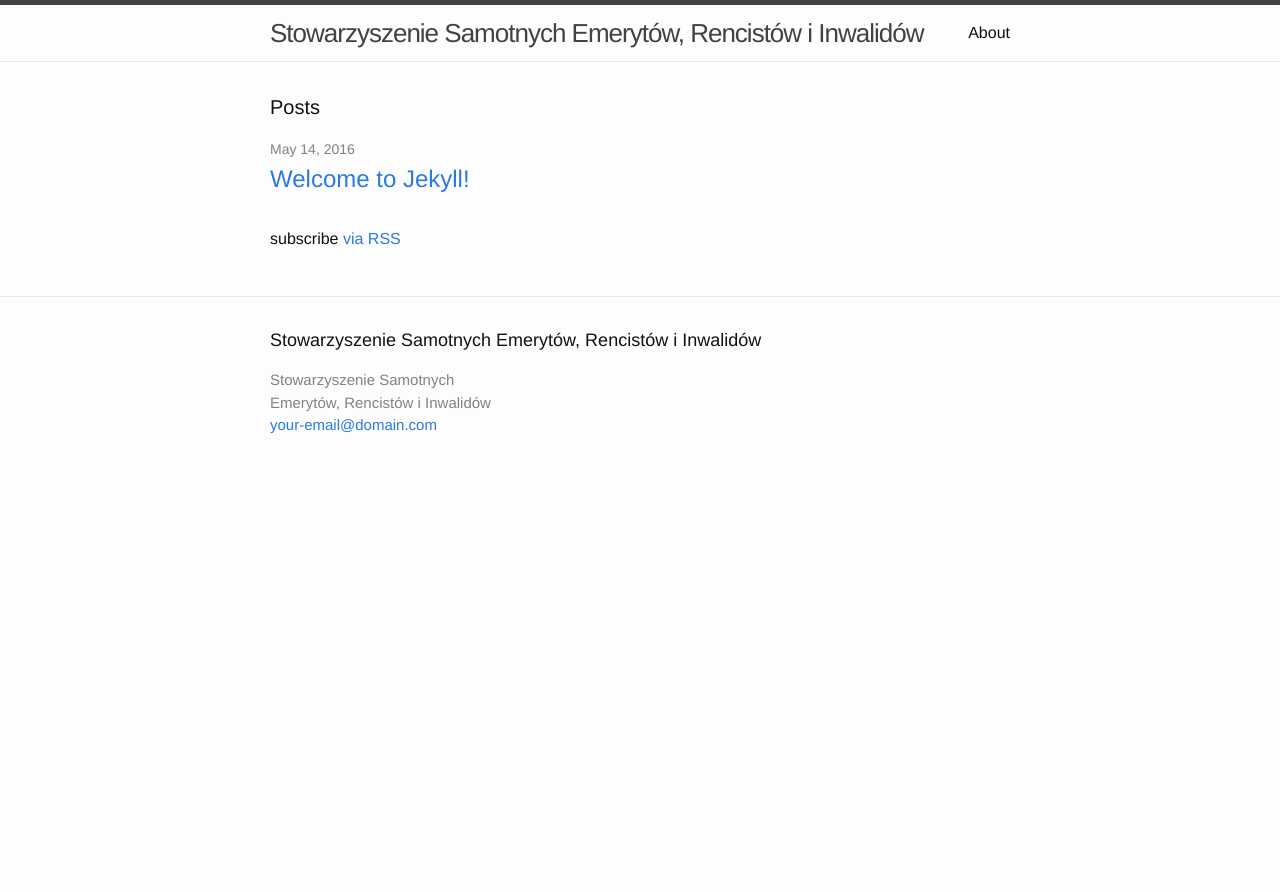
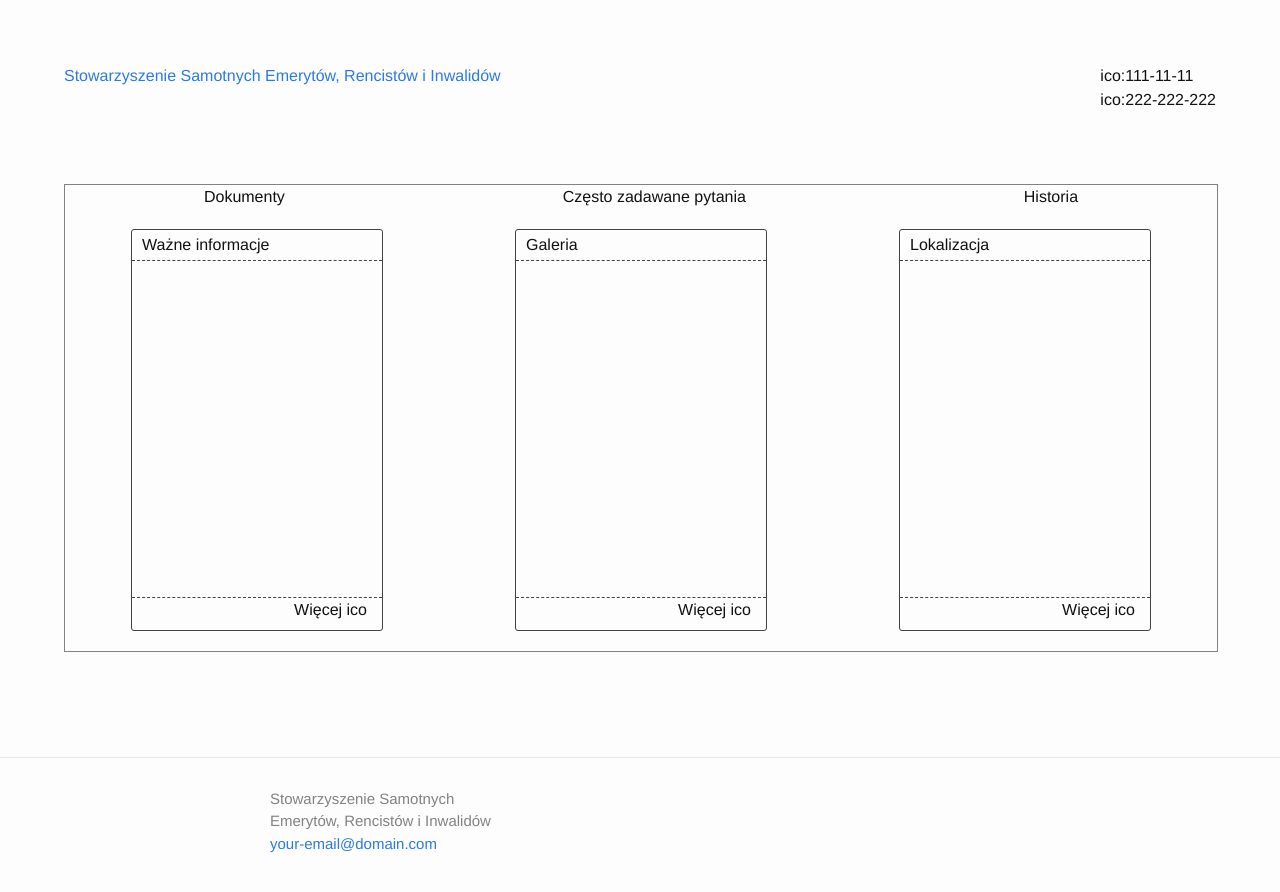
Before and after one commit to paweltar/stowarzyszenie, a Jekyll site: the page built from index.html, in a window 1280 px wide. Shown: the top 892 px of the page. Built offline with Jekyll 4.4.1, drawn with Linux system fonts in a browser that asks for light colours.

Commit message:
Create basic responsive layout

```diff
--- a/_includes/footer.html
+++ b/_includes/footer.html
@@ -1,8 +1,6 @@
 <footer class="site-footer">
 
   <div class="wrapper">
-
-    <h2 class="footer-heading">{{ site.title }}</h2>
 
     <div class="footer-col-wrapper">
       <div class="footer-col footer-col-1">
--- a/_includes/header.html
+++ b/_includes/header.html
@@ -1,27 +1,15 @@
 <header class="site-header">
 
-  <div class="wrapper">
-
+  <div class="header-title">
     <a class="site-title" href="{{ site.baseurl }}/">{{ site.title }}</a>
-
-    <nav class="site-nav">
-      <a href="#" class="menu-icon">
-        <svg viewBox="0 0 18 15">
-          <path fill="#424242" d="M18,1.484c0,0.82-0.665,1.484-1.484,1.484H1.484C0.665,2.969,0,2.304,0,1.484l0,0C0,0.665,0.665,0,1.484,0 h15.031C17.335,0,18,0.665,18,1.484L18,1.484z"/>
-          <path fill="#424242" d="M18,7.516C18,8.335,17.335,9,16.516,9H1.484C0.665,9,0,8.335,0,7.516l0,0c0-0.82,0.665-1.484,1.484-1.484 h15.031C17.335,6.031,18,6.696,18,7.516L18,7.516z"/>
-          <path fill="#424242" d="M18,13.516C18,14.335,17.335,15,16.516,15H1.484C0.665,15,0,14.335,0,13.516l0,0 c0-0.82,0.665-1.484,1.484-1.484h15.031C17.335,12.031,18,12.696,18,13.516L18,13.516z"/>
-        </svg>
-      </a>
-
-      <div class="trigger">
-        {% for my_page in site.pages %}
-          {% if my_page.title %}
-          <a class="page-link" href="{{ my_page.url | prepend: site.baseurl }}">{{ my_page.title }}</a>
-          {% endif %}
-        {% endfor %}
-      </div>
-    </nav>
-
   </div>
 
+  <div class="header-contact-info">
+    <ul>
+      <li><span>ico:</span>111-11-11</li>
+      <li><span>ico:</span>222-222-222</li>
+    </ul>
+  </div>
+
+
 </header>
--- /dev/null
+++ b/_layouts/landing_page.html
@@ -0,0 +1,20 @@
+<!DOCTYPE html>
+<html>
+
+  {% include head.html %}
+
+  <body>
+
+    {% include header.html %}
+
+    <div class="page-content">
+      <div class="landing-page-wrapper">
+        {{ content }}
+      </div>
+    </div>
+
+    {% include footer.html %}
+
+  </body>
+
+</html>
--- a/_sass/_base.scss
+++ b/_sass/_base.scss
@@ -34,7 +34,7 @@ h1, h2, h3, h4, h5, h6,
 p, blockquote, pre,
 ul, ol, dl, figure,
 %vertical-rhythm {
-    margin-bottom: $spacing-unit / 2;
+    margin-bottom: 0;
 }
 
 
@@ -65,9 +65,6 @@ figcaption {
 /**
  * Lists
  */
-ul, ol {
-    margin-left: $spacing-unit;
-}
 
 li {
     > ul,
@@ -96,11 +93,6 @@ a {
 
     &:visited {
         color: darken($brand-color, 15%);
-    }
-
-    &:hover {
-        color: $text-color;
-        text-decoration: underline;
     }
 }
 
--- /dev/null
+++ b/_sass/_landing-page.scss
@@ -0,0 +1,67 @@
+.landing-page-wrapper {
+  margin: 5%;
+  .home {
+    display: flex;
+    flex-direction: column;
+    align-content: space-between;
+    width: 100%;
+    height: 100%;
+    border: 1px solid $grey-color;
+    nav {
+      ul {
+        display: flex;
+        flex-direction: row;
+        justify-content: space-around;
+        @include media-query($on-palm) {
+          flex-direction: column;
+          @include center-on-mobile;
+        }
+        li {
+          list-style: none;
+          @include media-query($on-palm) {
+            border-bottom: 1px dashed $grey-color-dark;
+            height: 30px;
+            padding-top: 6px;
+          }
+        }
+      }
+    }
+    .important-cards {
+      height: 100%;
+      display: flex;
+      flex-direction: row;
+      justify-content: space-around;
+      align-items: center;
+      flex-wrap: wrap;
+      .card {
+        width: 250px;
+        height: 400px;
+        margin: 20px;
+        border: 1px solid $grey-color-dark;
+        border-radius: 3px;
+        .card-title {
+          height: 30px;
+          border-bottom: 1px dashed $grey-color-dark;
+          display: flex;
+          flex-direction: row;
+          align-items: center;
+          margin-bottom: 0;
+          p {
+            padding-left: 10px;
+          }
+        }
+        .card-content {
+            height: 336px;
+        }
+        .card-footer {
+          height: 30px;
+          border-top: 1px dashed $grey-color-dark;
+          p {
+            float: right;
+            margin-right: 15px;
+          }
+        }
+      }
+    }
+  }
+}
--- a/_sass/_layout.scss
+++ b/_sass/_layout.scss
@@ -1,97 +1,40 @@
 /**
  * Site header
  */
-.site-header {
-    border-top: 5px solid $grey-color-dark;
-    border-bottom: 1px solid $grey-color-light;
-    min-height: 56px;
-
-    // Positioning context for the mobile navigation icon
-    position: relative;
+body {
+  display: flex;
+  min-height: 100vh;
+  flex-direction: column;
 }
 
-.site-title {
-    font-size: 26px;
-    font-weight: 300;
-    line-height: 56px;
-    letter-spacing: -1px;
-    margin-bottom: 0;
-    float: left;
-
-    &,
-    &:visited {
-        color: $grey-color-dark;
+.site-header {
+    min-height: 56px;
+    display: flex;
+    flex-direction: row;
+    justify-content: space-between;
+    padding-top: 5%;
+    @include media-query($on-palm) {
+      flex-direction: column;
+      justify-content: center;
+    }
+    .header-title {
+      text-decoration: none;
+      margin-left: 5%;
+      width: 40%;
+      @include media-query($on-palm) {
+        @include center-on-mobile;
+      };
+    }
+    .header-contact-info {
+      margin-right: 5%;
+      li {
+        list-style: none;
+      }
+      @include media-query($on-palm) {
+        @include center-on-mobile;
+      }
     }
 }
-
-.site-nav {
-    float: right;
-    line-height: 56px;
-
-    .menu-icon {
-        display: none;
-    }
-
-    .page-link {
-        color: $text-color;
-        line-height: $base-line-height;
-
-        // Gaps between nav items, but not on the last one
-        &:not(:last-child) {
-            margin-right: 20px;
-        }
-    }
-
-    @include media-query($on-palm) {
-        position: absolute;
-        top: 9px;
-        right: $spacing-unit / 2;
-        background-color: $background-color;
-        border: 1px solid $grey-color-light;
-        border-radius: 5px;
-        text-align: right;
-
-        .menu-icon {
-            display: block;
-            float: right;
-            width: 36px;
-            height: 26px;
-            line-height: 0;
-            padding-top: 10px;
-            text-align: center;
-
-            > svg {
-                width: 18px;
-                height: 15px;
-
-                path {
-                    fill: $grey-color-dark;
-                }
-            }
-        }
-
-        .trigger {
-            clear: both;
-            display: none;
-        }
-
-        &:hover .trigger {
-            display: block;
-            padding-bottom: 5px;
-        }
-
-        .page-link {
-            display: block;
-            padding: 5px 10px;
-
-            &:not(:last-child) {
-                margin-right: 0;
-            }
-            margin-left: 20px;
-        }
-    }
-}
-
 
 
 /**
@@ -168,7 +111,7 @@
  * Page content
  */
 .page-content {
-    padding: $spacing-unit 0;
+    flex: 1;
 }
 
 .page-heading {
--- a/css/main.scss
+++ b/css/main.scss
@@ -43,11 +43,17 @@ $on-laptop:        800px;
     }
 }
 
+@mixin center-on-mobile {
+  width: 90%;
+  text-align: center;
+  margin: 5%;
+}
 
 
 // Import partials from `sass_dir` (defaults to `_sass`)
 @import
         "base",
         "layout",
-        "syntax-highlighting"
+        "syntax-highlighting",
+        "landing-page"
 ;
--- a/index.html
+++ b/index.html
@@ -1,23 +1,53 @@
 ---
-layout: default
+layout: landing_page
 ---
 
 <div class="home">
 
-  <h1 class="page-heading">Posts</h1>
+  <nav>
+    <ul>
+      <li>Dokumenty</li>
+      <li>Często zadawane pytania</li>
+      <li>Historia</li>
+    </ul>
+  </nav>
 
-  <ul class="post-list">
-    {% for post in site.posts %}
-      <li>
-        <span class="post-meta">{{ post.date | date: "%b %-d, %Y" }}</span>
+  <div class="important-cards">
+    <div class="card">
+      <div class="card-title">
+        <p>Ważne informacje</p>
+      </div>
+      <div class="card-content">
 
-        <h2>
-          <a class="post-link" href="{{ post.url | prepend: site.baseurl }}">{{ post.title }}</a>
-        </h2>
-      </li>
-    {% endfor %}
-  </ul>
+      </div>
+      <div class="card-footer">
+        <p>Więcej <span>ico</span></p>
+      </div>
+    </div>
 
-  <p class="rss-subscribe">subscribe <a href="{{ "/feed.xml" | prepend: site.baseurl }}">via RSS</a></p>
+    <div class="card">
+      <div class="card-title">
+        <p>Galeria</p>
+      </div>
+      <div class="card-content">
+
+      </div>
+      <div class="card-footer">
+        <p>Więcej <span>ico</span></p>
+      </div>
+    </div>
+
+    <div class="card">
+      <div class="card-title">
+        <p>Lokalizacja</p>
+      </div>
+      <div class="card-content">
+
+      </div>
+      <div class="card-footer">
+        <p>Więcej <span>ico</span></p>
+      </div>
+    </div>
+  </div>
 
 </div>
```
